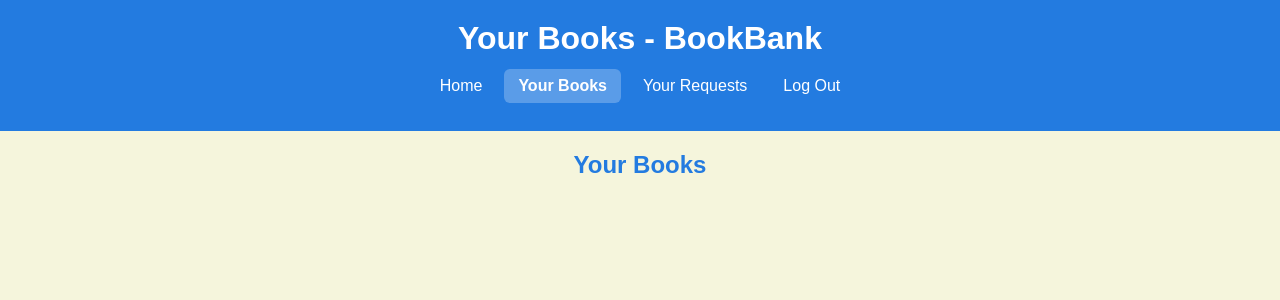
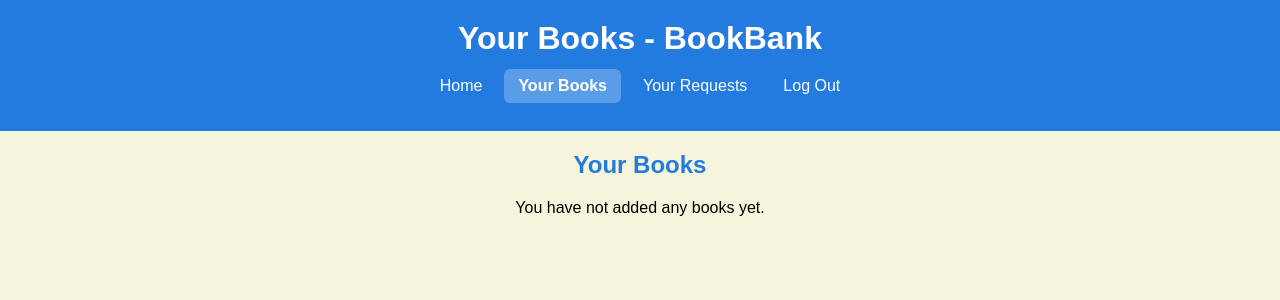
Before and after one commit to Ojasi-055/DLBCSPJWD, a Flask app: page /books in a window 1280 px wide. Shown: the top 300 px of the page. Run offline with Flask 3, Linux system fonts and the light colour scheme; the visitor is signed in with stand-in values (Sample User, id 1); data that the repository does not hold is empty.

Commit message:
Books added by user shown on a page

```diff
--- a/app.py
+++ b/app.py
@@ -5,7 +5,7 @@ from models import Book, User
 app = Flask(__name__)
 # Configuration: Database URI and Secret Key
 app.config['SQLALCHEMY_DATABASE_URI'] = 'sqlite:///bookbank.db'
-app.config['SQLALCHEMY_TRACK_MODIFICATIONS'] = False # To suppress a warning
+app.config['SQLALCHEMY_TRACK_MODIFICATIONS'] = False
 app.config['SECRET_KEY'] = 'ojk055@bookbank_dlbcspjwd#IU2025'
 
 # Initialize the database
@@ -70,7 +70,8 @@ def index():
 def books():
     if 'user_id' not in session:
         return redirect(url_for('login'))
-    return render_template('books.html')
+    books = Book.query.filter_by(user_id=session['user_id']).all()
+    return render_template('books.html', books=books)
 
 # Requests routemodels.py
 @app.route('/requests')
--- a/models.py
+++ b/models.py
@@ -9,6 +9,8 @@ class User(db.Model):
 # Book model
 class Book(db.Model):
     id = db.Column(db.Integer, primary_key=True)            # Unique identifier for each book
+    # Foreign key to the user who owns the book
+    user_id = db.Column(db.Integer, db.ForeignKey('user.id'), nullable=False)
     title = db.Column(db.String(200), nullable=False)       # Title of the book
     author = db.Column(db.String(100), nullable=False)      # Author of the book
     genre = db.Column(db.String(50), nullable=False)        # Genre of the book
@@ -21,6 +23,7 @@ class Book(db.Model):
     def to_dict(self):
         return {
             'id': self.id,
+            'user_id': self.user_id,
             'title': self.title,
             'author': self.author,
             'genre': self.genre,
--- a/templates/books.html
+++ b/templates/books.html
@@ -21,9 +21,23 @@
     <main>
         <section>
             <h2>Your Books</h2>
+            {% if books %}
             <!-- List of the books that the user has added -->
             <div class="book-list"></div>
+            {% for book in books %}
+            <div class="book-card">
+                <img src="{{ book.thumbnail }}" alt="{{ book.title }}">
+                <h3>{{ book.title }}</h3>
+                <p>Author: {{ book.author }}</p>
+                <p>Genre: {{ book.genre }}</p>
+                <p>Condition: {{ book.condition }}</p>
+            </div>
+            {% endfor %}
+            {% else %}
+            <p>You have not added any books yet.</p>
+            {% endif %}
         </section>
     </main>
+    <script src="../static/js/books.js"></script>
 </body>
 </html>
```
Also changed, not shown: static/js/books.js (added).
